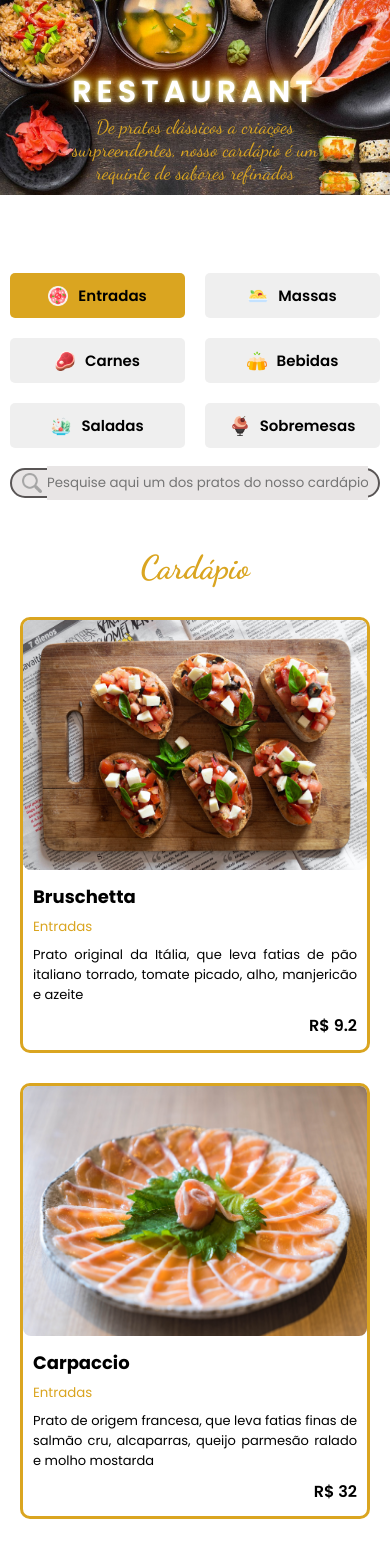
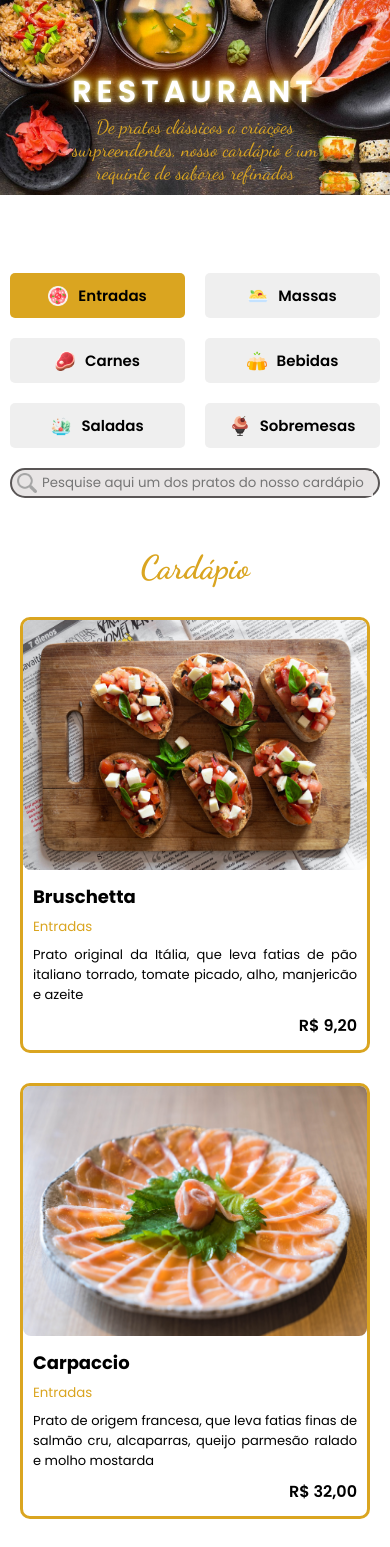
Before and after one commit to tigocode/cardapio, a Next.js app: page / in a window 390 px wide. Shown: the top 1547 px of the page. Built offline with nearby package versions, Linux system fonts and the light colour scheme.

Commit message:
:recycle: refactor: Formatacao dos valor vindo da colecao e ajuste do input busca

```diff
--- a/src/app/page.js
+++ b/src/app/page.js
@@ -62,7 +62,7 @@ export default function Home() {
                 nome={produto.nome}
                 categoria={produto.categoria}
                 descricao={produto.descricao}
-                preco={produto.preco}
+                preco={produto.preco.toFixed(2).replace(".", ",")}
               />
             ))
           }
--- a/src/components/CamposDeBusca/CamposDeBusca.module.css
+++ b/src/components/CamposDeBusca/CamposDeBusca.module.css
@@ -23,3 +23,11 @@
   width: 20px;
   height: 20px;
 }
+@media (min-width: 375px) and (max-width: 768px) {
+  .busca {
+    padding: 5px;
+  }
+  .busca input {
+    height: 3vh;
+  }
+}
```
